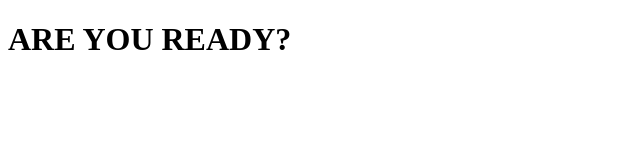
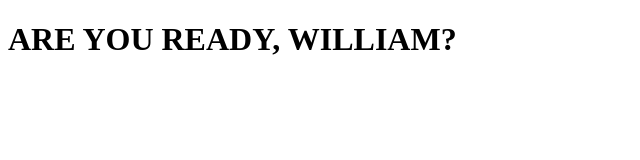
Before and after one commit to silverdriveband/topnr, a plain HTML site: page index.html in a window 1280 px wide. Shown: the whole page, without its empty margins (0-640 px from the left). Drawn offline with Linux system fonts and the light colour scheme.

Commit message:
Update index.html

```diff
--- a/index.html
+++ b/index.html
@@ -4,6 +4,6 @@
     <title>THEPOINTOFNORETURN</title>
   </head>
   <body>
-    <h1>ARE YOU READY?</h1>
+    <h1>ARE YOU READY, WILLIAM?</h1>
   </body>
 </html>
```
